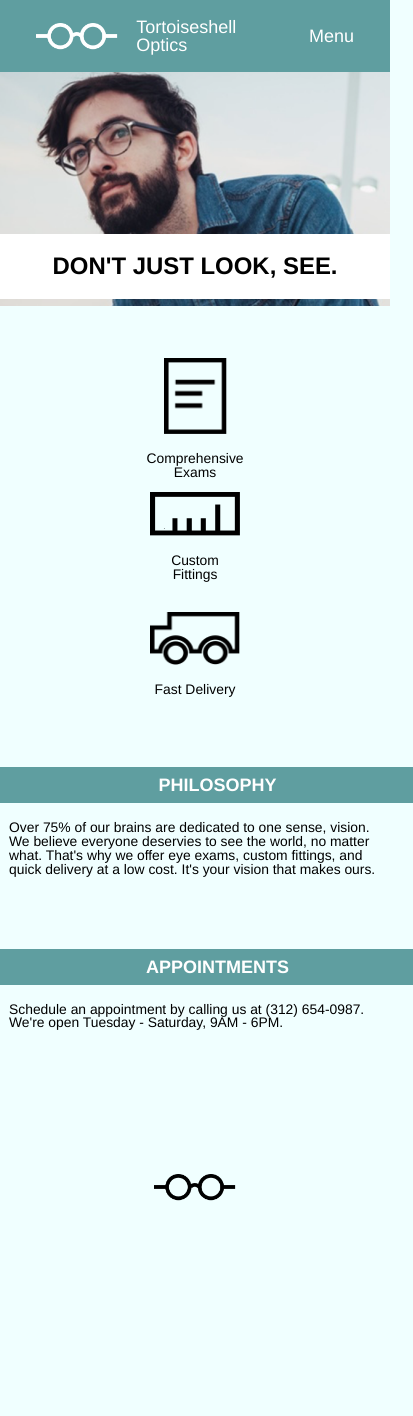
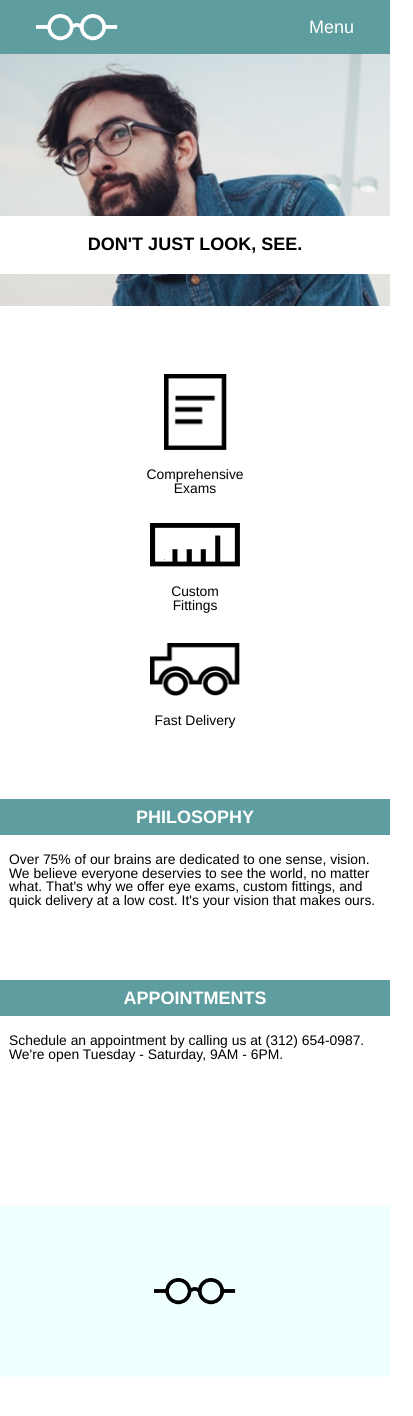
Before and after one commit to rhoffen/Tortoiseshell, a plain HTML site: page index.html in a window 390 px wide. Shown: the whole page, 413 px wide, since content can reach past the window. Before the commit the page ends 1273 px from the top, so only its background shows below. Drawn offline with Linux system fonts and the light colour scheme.

Commit message:
Final adjustments made.

```diff
--- a/resources/css/style.css
+++ b/resources/css/style.css
@@ -1,7 +1,6 @@
 html {
   font-size: 18px;
   line-height: 1.4;
-  background-color: azure;
   font-family: Helvetica;
 }
 
@@ -94,10 +93,12 @@ html {
 .offerings .centered-container figure img {
   width: inherit;
   height: auto;
+  padding-top: 1rem;
 }
 
 #paper img {
   width: 3.5rem;
+  padding-top: 0;
 }
 
 #ruler {
@@ -131,7 +132,13 @@ html {
 
 /*Copyright styling*/
 .copyright {
-  margin: 4rem 0 4rem 4rem;
+  padding: 4rem 0 4rem 4rem;
+  background-color: azure;
+
+}
+
+.copyright .centered-container {
+    align-items: center;
 }
 
 .copyright img {
@@ -142,14 +149,14 @@ html {
 }
 
 /*Responsive items*/
-
+/*Tablet size*/
 @media only screen and (max-width: 1100px) {
   .centered-container {
     width: 100%;
   }
 
   .banner {
-    height: 25rem;
+    height: 22rem;
     background-position: 40%;
   }
 
@@ -165,11 +172,19 @@ html {
     margin-right: 2rem;
   }
 }
-
+/*Phone size*/
 @media only screen and (max-width: 690px) {
   .banner {
     height: 17rem;
     background-position: 20%;
+}
+
+.title-box {
+  justify-content: space-between;
+}
+
+.biz-name {
+  display: none;
 }
 
 #menu {
@@ -189,26 +204,28 @@ html {
   margin-top: 9rem;
   text-align: center;
   padding: 1rem 0;
+  font-size: 1rem;
 }
 
 /*Offerings div styling*/
 .offerings .centered-container {
   flex-direction: column;
-  justify-content: space-around;
+  justify-content: flex-start;
   align-items: center;
   margin: 3.77rem auto;
 }
 
 .offerings .centered-container figure {
   height: 5rem;
-}
-
-.offerings .centered-container figure {
   justify-content: center;
 }
 
 .offerings .centered-container figure img {
   padding-bottom: 1rem;
+  padding-top: 0;
+}
+#paper {
+  height: inherit;
 }
 
 #ruler {
@@ -233,7 +250,7 @@ html {
 
 .info-box h1 {
   width: 100%;
-  padding: .5rem auto;
+  padding: .5rem 0;
   text-align: center;
 }
 
@@ -244,6 +261,7 @@ html {
 
 .copyright {
   margin: 4rem 0;
+  padding:  4rem 0;
 }
 
 .copyright img {
```
